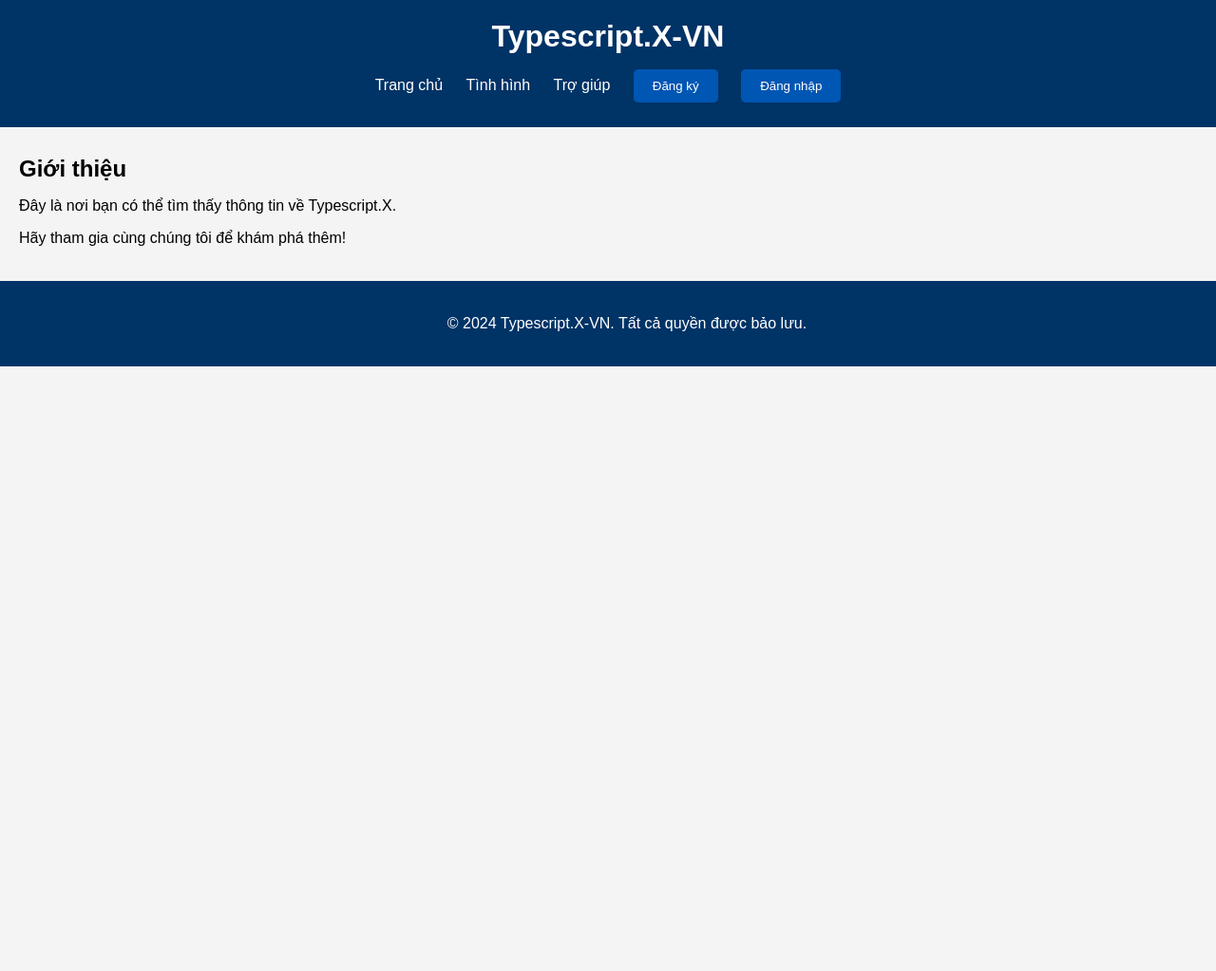
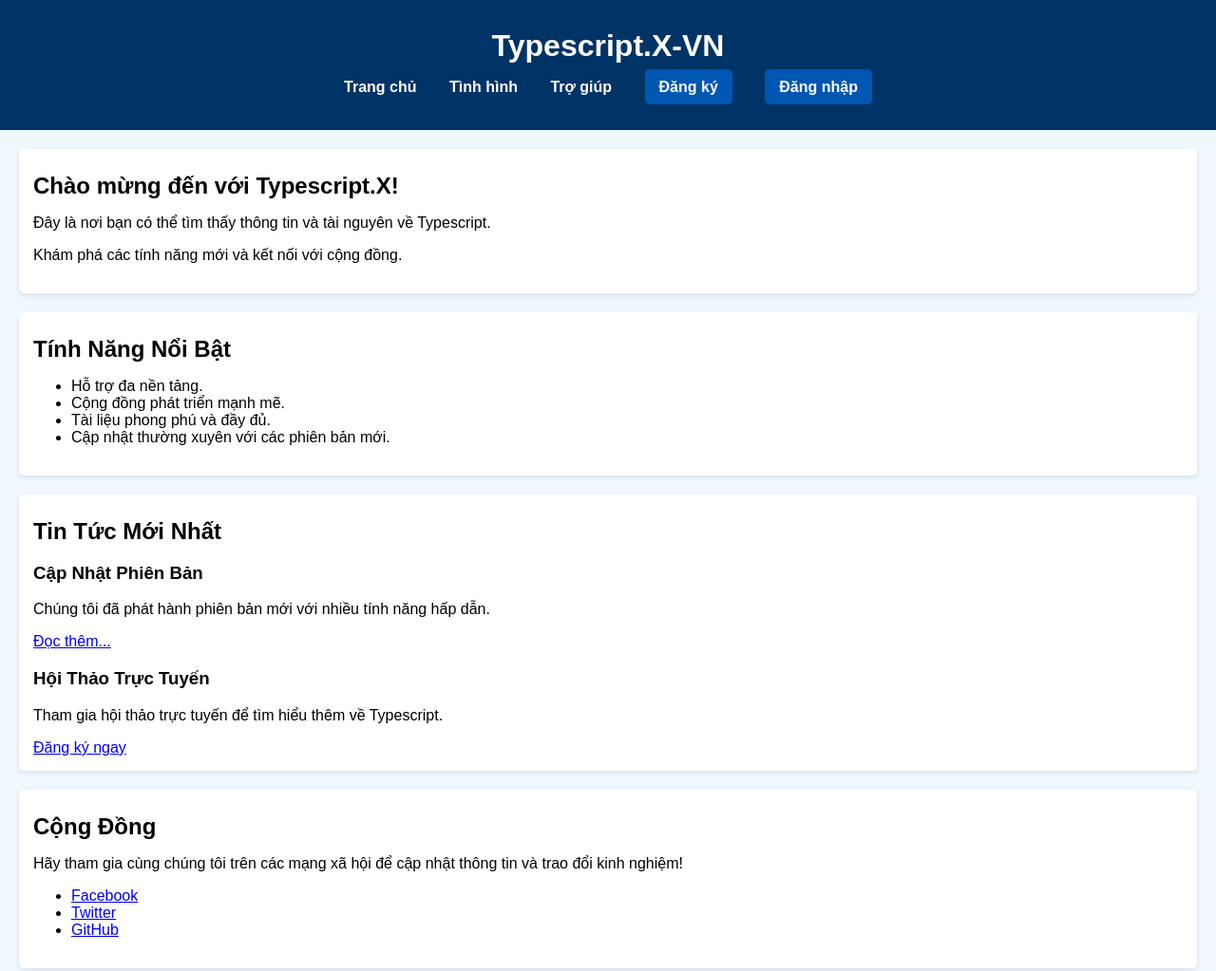
Before and after one commit to hungdev123/Typescript.X-VN, a plain HTML site: page index.html in a window 1280 px wide. Shown: the top 1023 px of the page at 95% size. Before the commit the page ends 800 px from the top, so only its background shows below. Drawn offline with Linux system fonts and the light colour scheme.

Commit message:
Update index.html

```diff
--- a/index.html
+++ b/index.html
@@ -1,11 +1,76 @@
 <!DOCTYPE html>
 <html lang="vi">
+
 <head>
     <meta charset="UTF-8">
     <meta name="viewport" content="width=device-width, initial-scale=1.0">
     <title>Typescript.X-VN</title>
-    <link rel="stylesheet" href="styles.css">
+    <style>
+        body {
+            font-family: Arial, sans-serif;
+            background-color: #f0f8ff;
+            margin: 0;
+            padding: 0;
+        }
+
+        header {
+            background: #003366; /* Màu xanh đậm */
+            color: white;
+            padding: 20px 0;
+            text-align: center;
+        }
+
+        nav ul {
+            list-style: none;
+            padding: 0;
+        }
+
+        nav ul li {
+            display: inline;
+            margin: 0 15px;
+        }
+
+        nav a {
+            color: white;
+            text-decoration: none;
+            font-weight: bold;
+        }
+
+        nav .button {
+            background: #0056b3; /* Nút Đăng ký và Đăng nhập */
+            color: white;
+            padding: 10px 15px;
+            border-radius: 5px;
+        }
+
+        main {
+            padding: 20px;
+        }
+
+        h1, h2 {
+            margin: 10px 0;
+        }
+
+        .intro, .features, .news, .community {
+            margin-bottom: 20px;
+            padding: 15px;
+            background: white;
+            border-radius: 5px;
+            box-shadow: 0 2px 5px rgba(0, 0, 0, 0.1);
+        }
+
+        footer {
+            text-align: center;
+            padding: 20px;
+            background: #003366; /* Màu xanh đậm */
+            color: white;
+            position: relative;
+            bottom: 0;
+            width: 100%;
+        }
+    </style>
 </head>
+
 <body>
     <header>
         <h1>Typescript.X-VN</h1>
@@ -14,29 +79,65 @@
                 <li><a href="index.html">Trang chủ</a></li>
                 <li><a href="tinh_hinh.html">Tình hình</a></li>
                 <li><a href="support.html">Trợ giúp</a></li>
-                <li><button id="registerBtn"><a href="register.html">Đăng ký</a></button></li>
-                <li><button id="loginBtn">Đăng nhập</button></li>
+                <li><a class="button" href="register.html">Đăng ký</a></li>
+                <li><a class="button" id="loginBtn">Đăng nhập</a></li>
             </ul>
         </nav>
     </header>
 
     <main>
-        <section>
-            <h2>Giới thiệu</h2>
-            <p>Đây là nơi bạn có thể tìm thấy thông tin về Typescript.X.</p>
-            <p>Hãy tham gia cùng chúng tôi để khám phá thêm!</p>
+        <section class="intro">
+            <h2>Chào mừng đến với Typescript.X!</h2>
+            <p>Đây là nơi bạn có thể tìm thấy thông tin và tài nguyên về Typescript.</p>
+            <p>Khám phá các tính năng mới và kết nối với cộng đồng.</p>
+        </section>
+
+        <section class="features">
+            <h2>Tính Năng Nổi Bật</h2>
+            <ul>
+                <li>Hỗ trợ đa nền tảng.</li>
+                <li>Cộng đồng phát triển mạnh mẽ.</li>
+                <li>Tài liệu phong phú và đầy đủ.</li>
+                <li>Cập nhật thường xuyên với các phiên bản mới.</li>
+            </ul>
+        </section>
+
+        <section class="news">
+            <h2>Tin Tức Mới Nhất</h2>
+            <article>
+                <h3>Cập Nhật Phiên Bản</h3>
+                <p>Chúng tôi đã phát hành phiên bản mới với nhiều tính năng hấp dẫn.</p>
+                <a href="#">Đọc thêm...</a>
+            </article>
+            <article>
+                <h3>Hội Thảo Trực Tuyến</h3>
+                <p>Tham gia hội thảo trực tuyến để tìm hiểu thêm về Typescript.</p>
+                <a href="#">Đăng ký ngay</a>
+            </article>
+        </section>
+
+        <section class="community">
+            <h2>Cộng Đồng</h2>
+            <p>Hãy tham gia cùng chúng tôi trên các mạng xã hội để cập nhật thông tin và trao đổi kinh nghiệm!</p>
+            <ul>
+                <li><a href="#">Facebook</a></li>
+                <li><a href="#">Twitter</a></li>
+                <li><a href="#">GitHub</a></li>
+            </ul>
         </section>
     </main>
 
     <footer>
         <p>© 2024 Typescript.X-VN. Tất cả quyền được bảo lưu.</p>
+        <p><a href="#" style="color: white;">Điều khoản sử dụng</a> | <a href="#" style="color: white;">Chính sách bảo mật</a></p>
     </footer>
 
     <script>
         // Sự kiện cho nút Đăng nhập
-        document.getElementById('loginBtn').addEventListener('click', function() {
+        document.getElementById('loginBtn').addEventListener('click', function () {
             alert("Chức năng Đăng nhập đang trong quá trình phát triển.");
         });
     </script>
 </body>
+
 </html>
```
